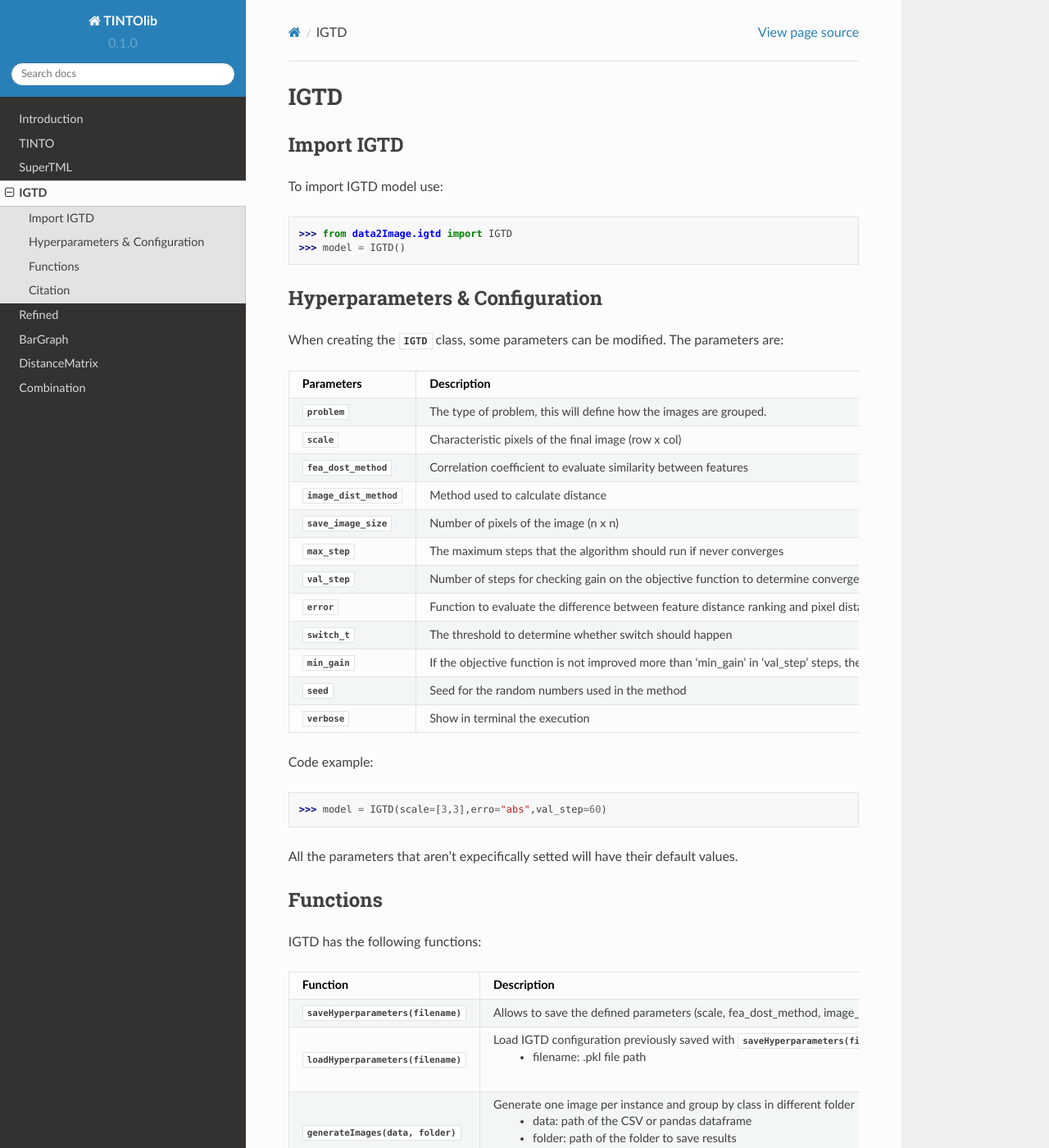
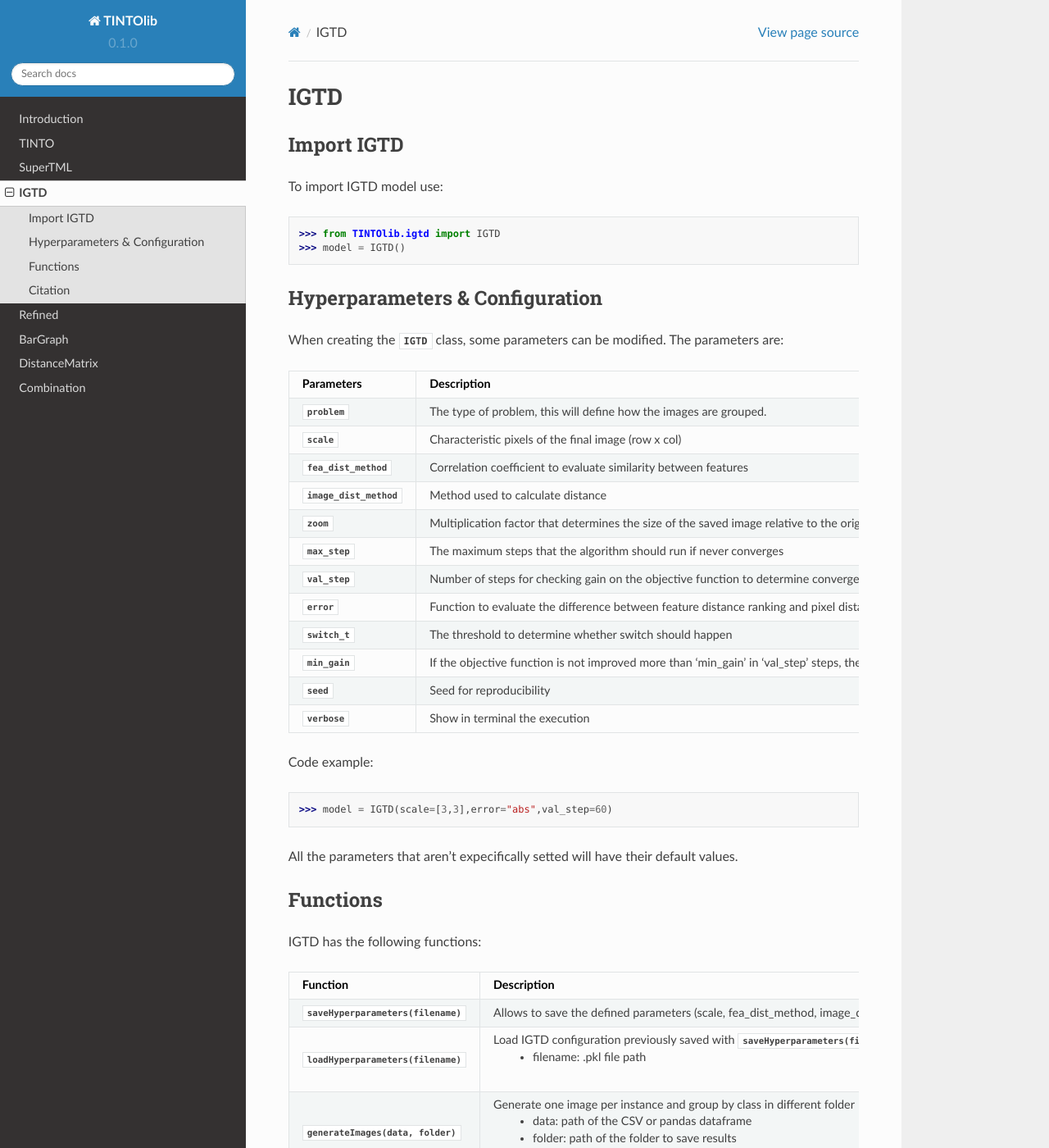
Before and after one commit to oeg-upm/TINTOlib-Documentation, a Sphinx documentation site: the page built from docs/source/igtd.rst, in a window 1280 px wide and 1400 px high. Shown: the whole window at 82% size. Built offline with Sphinx 7.4.7 and the Read the Docs theme 2.0.0, drawn with Linux system fonts in a browser that asks for light colours; pages that are not in the unit, such as notebooks, are missing from menus.

Commit message:
Update igtd.rst

```diff
--- a/docs/source/igtd.rst
+++ b/docs/source/igtd.rst
@@ -5,7 +5,7 @@ Import IGTD
 ----------------
 To import IGTD model use:
 
->>> from data2Image.igtd import IGTD
+>>> from TINTOlib.igtd import IGTD
 >>> model = IGTD()
 
 Hyperparameters & Configuration
@@ -28,19 +28,19 @@ When creating the :py:class:`IGTD` class, some parameters can be modified. The p
      - ['supervised', 'unsupervised', 'regression']
    * - :py:data:`scale`
      - Characteristic pixels of the final image (row x col)
-     - [2,2]
+     - [6,6]
      - [int, int]
-   * - :py:data:`fea_dost_method`
+   * - :py:data:`fea_dist_method`
      - Correlation coefficient to evaluate similarity between features
      - 'Pearson'
-     - ['Pearson', 'Spearman', 'set']
+     - ['Pearson', 'Spearman', 'set', 'Euclidean']
    * - :py:data:`image_dist_method`
      - Method used to calculate distance
      - 'Euclidean'
      - ['Euclidean', 'Manhattan']
-   * - :py:data:`save_image_size`
-     - Number of pixels of the image (n x n)
-     - 20
+   * - :py:data:`zoom`
+     - Multiplication factor that determines the size of the saved image relative to the original figure size
+     - 1
      - int
    * - :py:data:`max_step`
      - The maximum steps that the algorithm should run if never converges
@@ -63,7 +63,7 @@ When creating the :py:class:`IGTD` class, some parameters can be modified. The p
      - 0.00001
      - float
    * - :py:data:`seed`
-     - Seed for the random numbers used in the method
+     - Seed for reproducibility
      - 1
      - integer
    * - :py:data:`verbose`
@@ -76,7 +76,7 @@ When creating the :py:class:`IGTD` class, some parameters can be modified. The p
 
 Code example:
 
->>> model = IGTD(scale=[3,3],erro="abs",val_step=60)
+>>> model = IGTD(scale=[3,3],error="abs",val_step=60)
 
 All the parameters that aren't expecifically setted will have their default values.
 
@@ -92,7 +92,7 @@ IGTD has the following functions:
      - Description
      - Output
    * - :py:data:`saveHyperparameters(filename)`
-     -  Allows to save the defined parameters (scale, fea_dost_method, image_dist_method....).
+     -  Allows to save the defined parameters (scale, fea_dist_method, image_dist_method....).
      -  .pkl file with the configuration
    * - :py:data:`loadHyperparameters(filename)`
      - Load IGTD configuration previously saved with :py:data:`saveHyperparameters(filename)`
```
